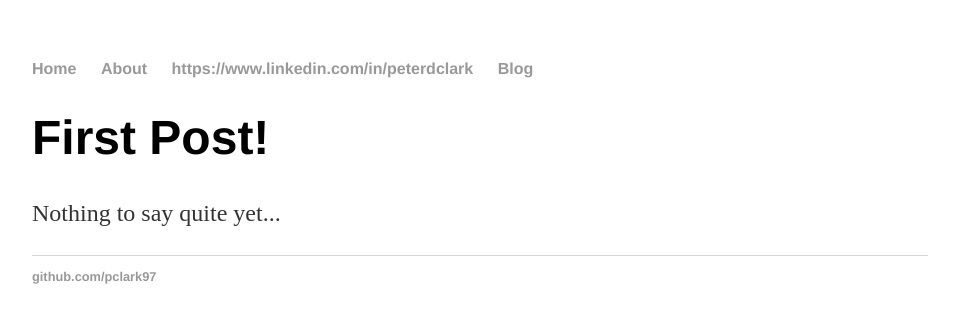
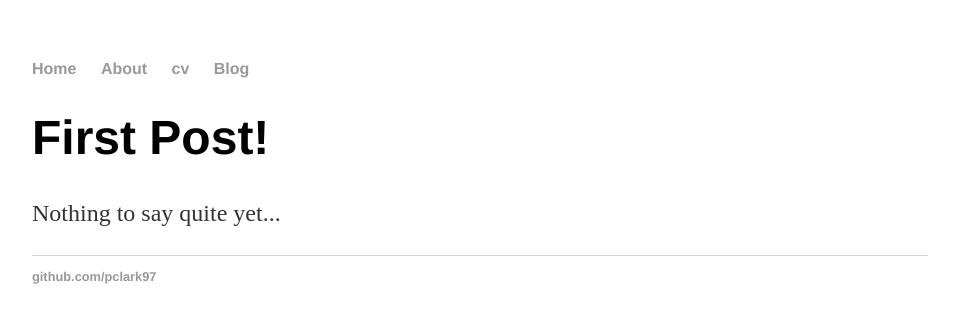
Before and after one commit to pclark97/pclark97.github.io, a Jekyll site: the page built from index.html, in a window 1280 px wide. Shown: the top 323 px of the page, without its empty margins (160-1119 px from the left). Built offline with Jekyll 4.4.1, drawn with Linux system fonts in a browser that asks for light colours.

Commit message:
Added link to linkedin

```diff
--- a/_layouts/default.html
+++ b/_layouts/default.html
@@ -10,7 +10,7 @@
 	    		<ul>
 	        		<li><a href="/">Home</a></li>
 		        	<li><a href="/about">About</a></li>
-	        		<li><a href="/cv">https://www.linkedin.com/in/peterdclark</a></li>
+	        		<li><a href="https://www.linkedin.com/in/peterdclark">cv</a></li>
 	        		<li><a href="/blog">Blog</a></li>
 	    		</ul>
 			</nav>
```
